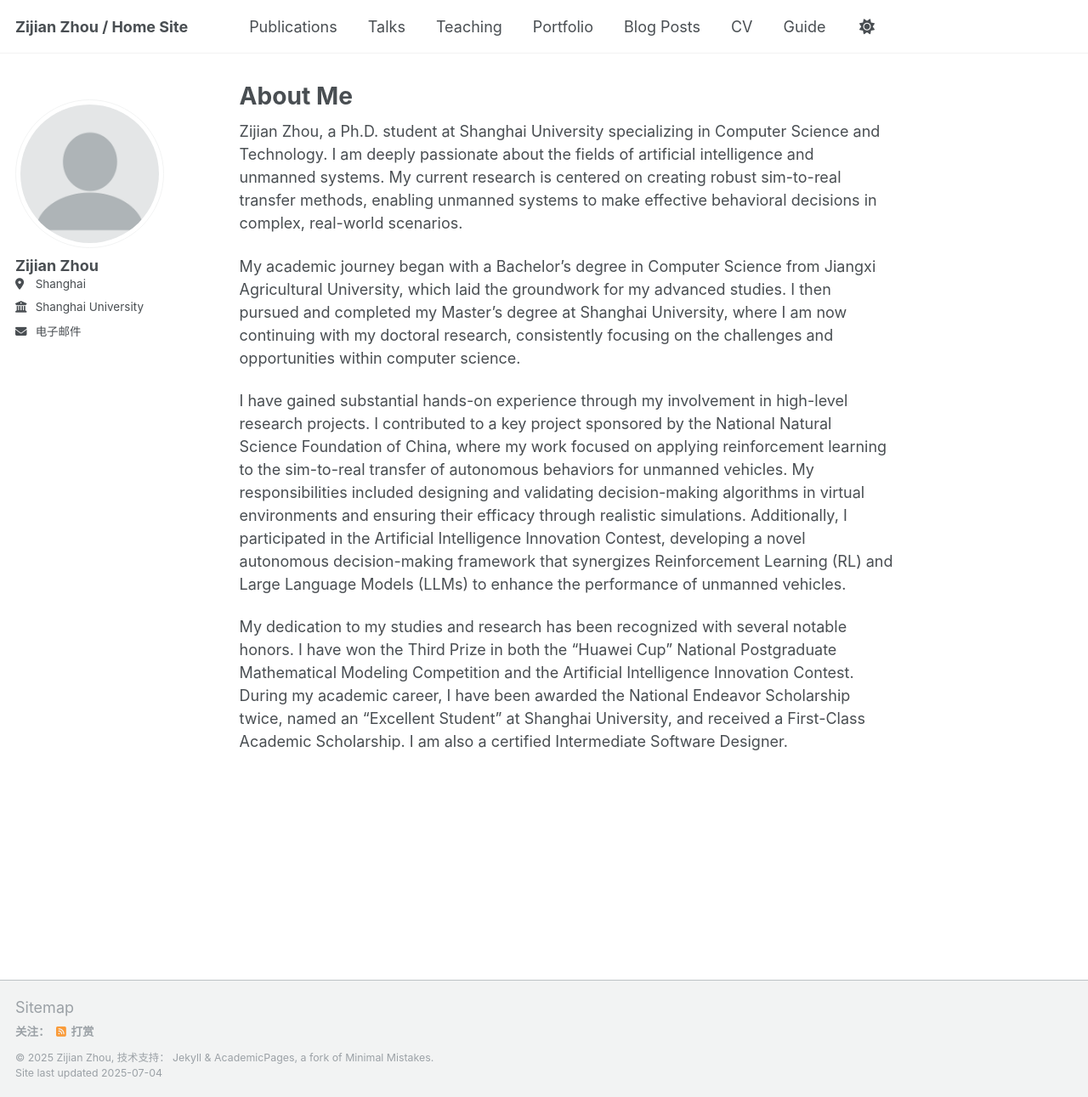
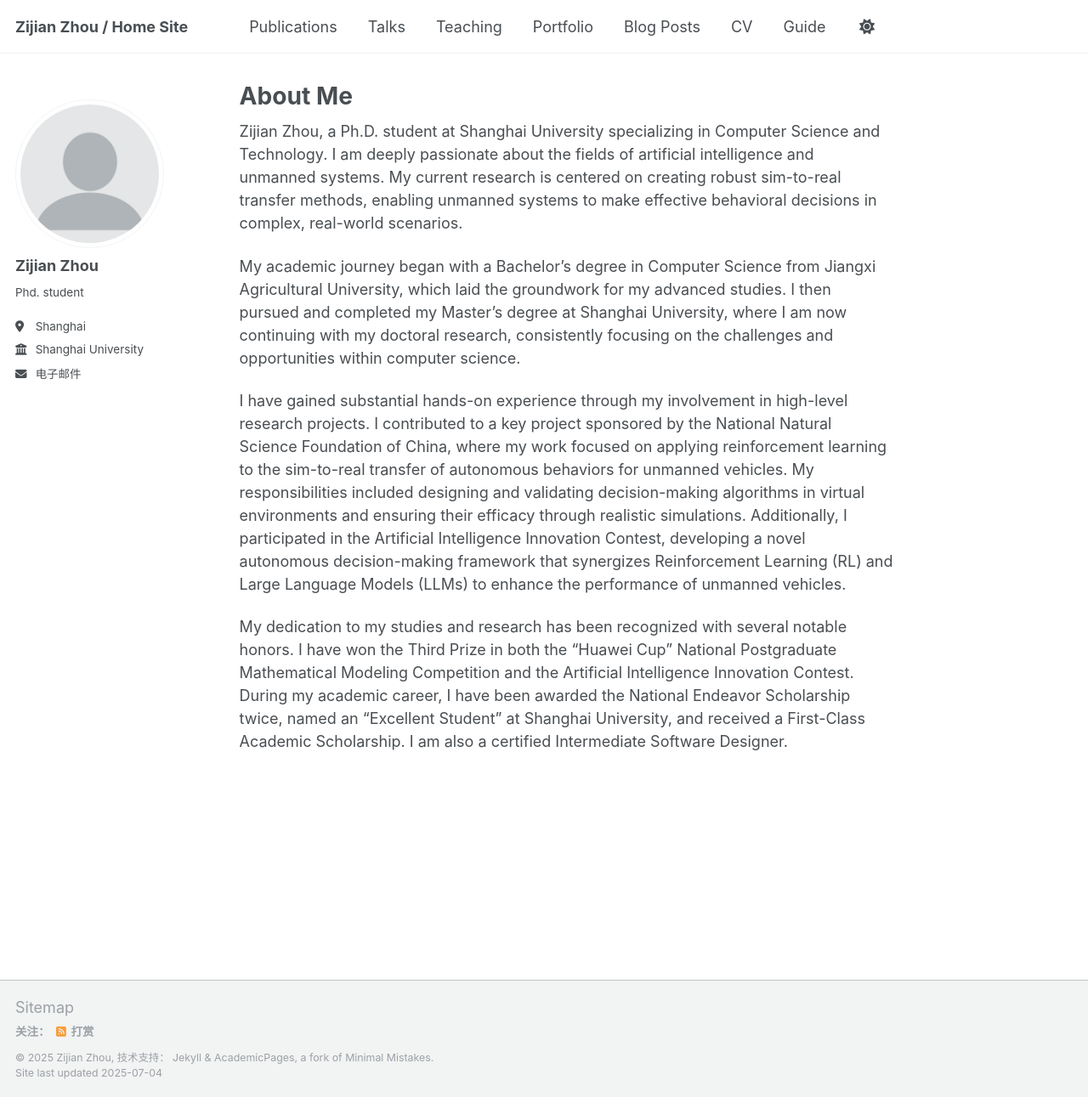
Before and after one commit to zzj-527/zzj-527.github.io, a Jekyll site: the page built from _pages/about.md, in a window 1280 px wide and 1291 px high. Shown: the whole window at 85% size. Built offline with Jekyll 4.4.1, drawn with Linux system fonts in a browser that asks for light colours; a script that is not in the unit is left out.

Commit message:
Update _config.yml

```diff
--- a/_config.yml
+++ b/_config.yml
@@ -25,7 +25,7 @@ author:
   avatar           : "profile.png"
   name             : "Zijian Zhou"
   pronouns         : # example: "she/her"
-  # bio              : "Short biography for the left-hand sidebar"
+  bio              : "Phd. student"
   location         : "Shanghai"
   employer         : "Shanghai University"
   uri              : # URL
```
